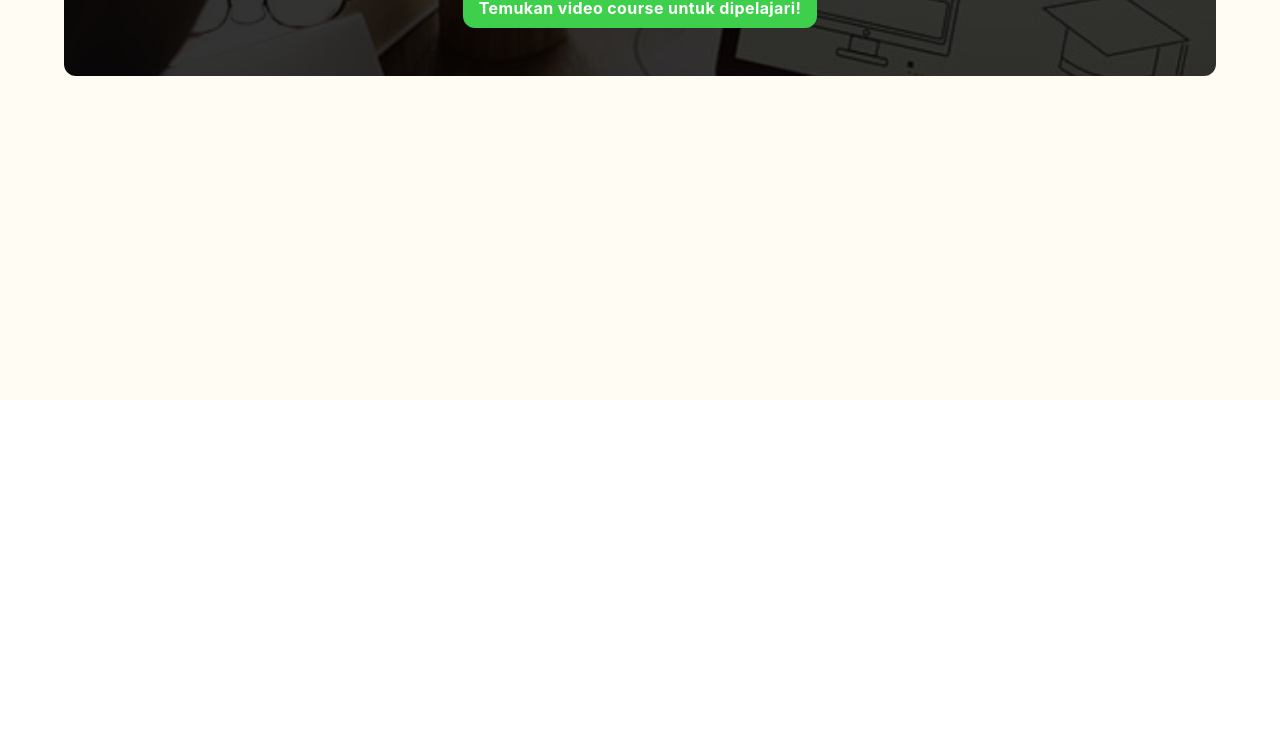
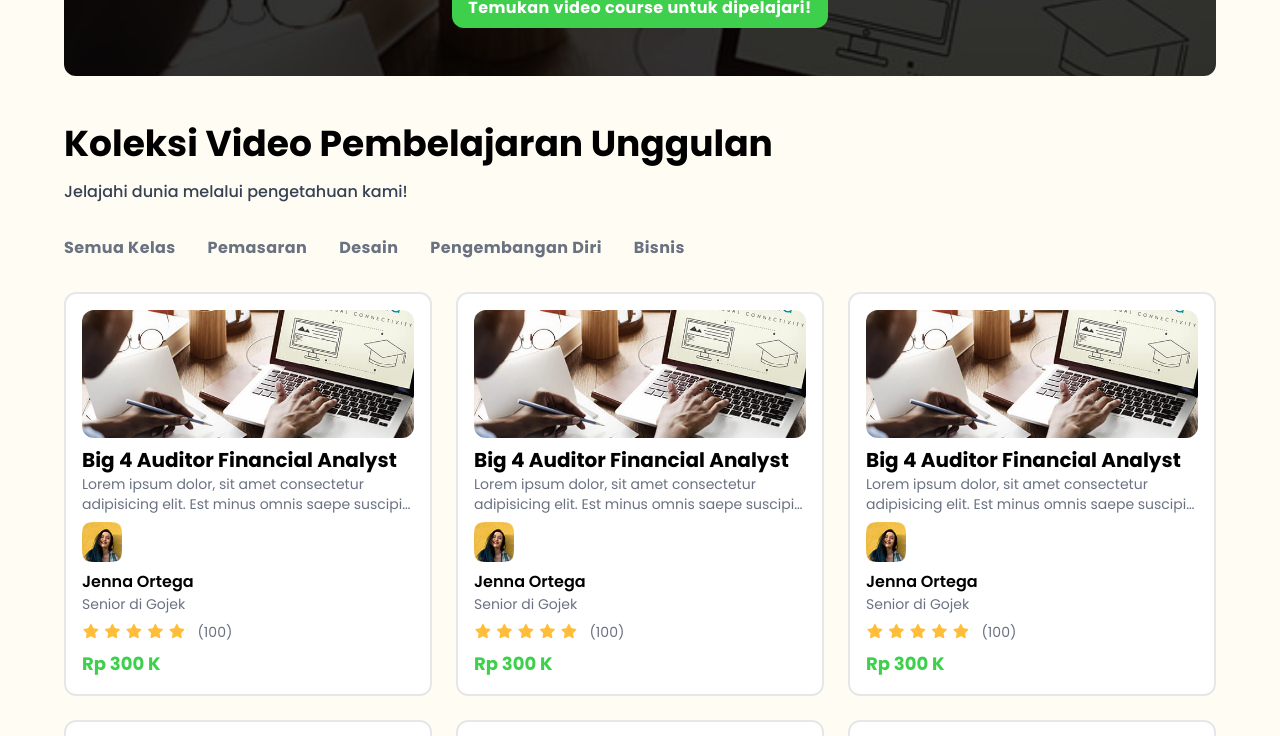
Before and after one commit to andrisaputra25021-dev/mission-interfe1a, a React (Vite) app: page / in a window 1280 px wide. Shown: the part 400-1136 px from the top of the page. Before the commit the page ends 800 px from the top, so only its background shows below. Built offline with nearby package versions, Linux system fonts and the light colour scheme.

Commit message:
update: add grid card component

```diff
--- /dev/null
+++ b/src/components/VideoCard.jsx
@@ -0,0 +1,43 @@
+export default function VideoCard({
+  title,
+  description,
+  mentor,
+  company,
+  price,
+  image,
+}) {
+  return (
+    <div className="bg-white border-2 border-gray-200 rounded-xl p-4 flex flex-col gap-2 cursor-pointer transition hover:border-[#ffbd3a] hover:scale-105">
+      <div className="w-full h-32 overflow-hidden rounded-xl">
+        <img src={image} alt={title} className="w-full h-full object-cover" />
+      </div>
+
+      <div className="flex flex-col gap 2">
+        <h2 className="text-xl font-bold">{title}</h2>
+        <p className="text-gray-500 text-sm line-clamp-2">{description}</p>
+      </div>
+
+      <div className="flex items-center gap-3">
+        <img
+          src="/src/assets/images/Avatar.png"
+          alt="mentor"
+          className="w-10 h-10 rounded object-cover"
+        />
+      </div>
+
+      <div>
+        <p className="font-semibold">{mentor}</p>
+        <p className="text-gray-500 text-sm">
+          Senior di <span>{company}</span>
+        </p>
+      </div>
+      <div className="flex items-center gap-1 text-[#ffbd3a] text-sm">
+        {[...Array(5)].map((_, i) => (
+          <i key={i} className="fa-solid fa-star"></i>
+        ))}
+        <span className="text-gray-500 ml-2">(100)</span>
+      </div>
+      <div className="text-[#3ecf4c] text-lg font-bold">{price}</div>
+    </div>
+  );
+}
--- a/src/index.css
+++ b/src/index.css
@@ -1,2 +1,7 @@
 @import url("https://fonts.googleapis.com/css2?family=Poppins:ital,wght@0,100;0,200;0,300;0,400;0,500;0,600;0,700;0,800;0,900;1,100;1,200;1,300;1,400;1,500;1,600;1,700;1,800;1,900&display=swap");
 @import "tailwindcss";
+
+html {
+  scroll-behavior: smooth;
+  font-family: "Poppins", sans-serif;
+}
--- a/src/pages/Home.jsx
+++ b/src/pages/Home.jsx
@@ -1,5 +1,25 @@
 import Navbar from "../components/Navbar";
 import BgTextHero from "../assets/images/background-text-hero.jpg";
+import VideoCard from "../components/VideoCard";
+import PhotoCard from "../assets/images/background-text-hero.jpg";
+
+const categories = [
+  "Semua Kelas",
+  "Pemasaran",
+  "Desain",
+  "Pengembangan Diri",
+  "Bisnis",
+];
+
+const Cards = Array(9).fill({
+  title: "Big 4 Auditor Financial Analyst",
+  description:
+    "Lorem ipsum dolor, sit amet consectetur adipisicing elit. Est minus omnis saepe suscipit, sed impedit",
+  mentor: "Jenna Ortega",
+  company: "Gojek",
+  price: "Rp 300 K",
+  image: PhotoCard,
+});
 
 function Home() {
   return (
@@ -34,6 +54,38 @@ function Home() {
             </a>
           </div>
         </section>
+
+        <section
+          id="section-list-video"
+          className="flex flex-col justify-center px-16 gap-6"
+        >
+          <div className="inline-block">
+            <h1 className="text-4xl font-bold">
+              Koleksi Video Pembelajaran Unggulan
+            </h1>
+            <p className="text-base font-medium text-gray-700 pt-4">
+              Jelajahi dunia melalui pengetahuan kami!
+            </p>
+          </div>
+
+          <div className="overflow-auto">
+            <ul className="flex gap-8 py-2">
+              {categories.map((category, index) => (
+                <li key={index}>
+                  <a className="text-gray-500 font-bold tracking-wide pb-2 border-b-2 border-transparent hover:text-[#f64920] hover:border-[#f64920] transition">
+                    {category}
+                  </a>
+                </li>
+              ))}
+            </ul>
+          </div>
+
+          <div className="grid grid-cols-3 gap-6">
+            {Cards.map((Card, index) => (
+              <VideoCard key={index} {...Card} />
+            ))}
+          </div>
+        </section>
       </main>
     </>
   );
```
Also changed, not shown: src/assets/images/Avatar.png (added).
